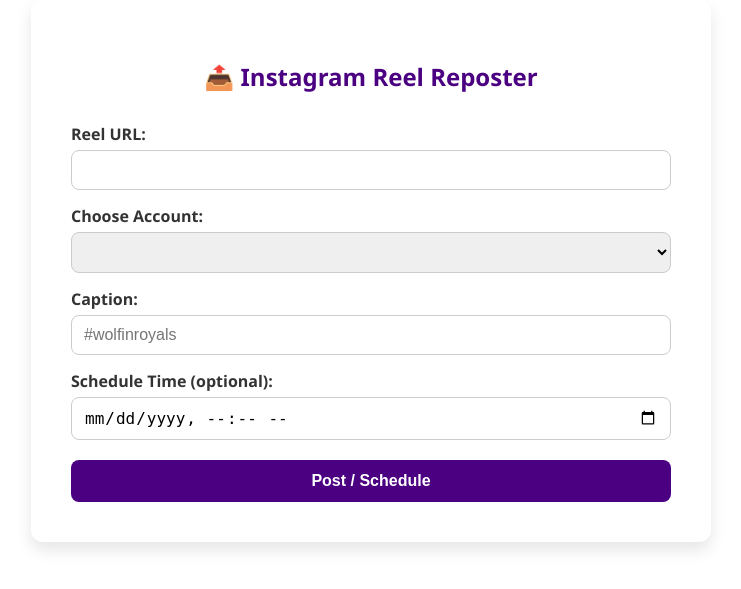
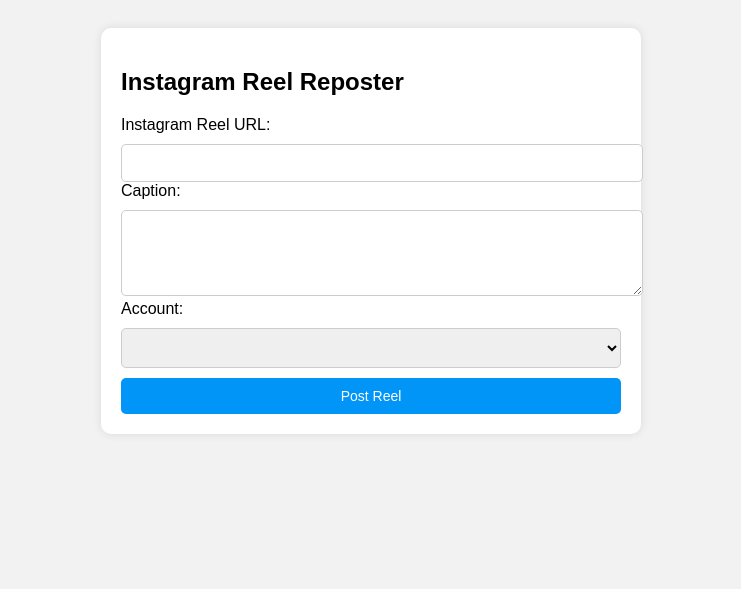
Before and after one commit to vanshjainas/automation, a Flask app: page / in a window 1280 px wide. Shown: the top 589 px of the page, without its empty margins (269-1010 px from the left). Run offline with Flask 3, Linux system fonts and the light colour scheme; lists and menus that the app fills with data are empty.

Commit message:
Update index.html

```diff
--- a/templates/index.html
+++ b/templates/index.html
@@ -2,118 +2,39 @@
 <html lang="en">
 <head>
     <meta charset="UTF-8">
-  <title>Instagram Reposter</title>
+    <title>Instagram Reel Reposter</title>
     <style>
-    body {
-      font-family: 'Segoe UI', Tahoma, Geneva, Verdana, sans-serif;
-      background-color: #f8f9fa;
-      color: #333;
-      padding: 40px;
-      max-width: 600px;
-      margin: auto;
-      border-radius: 12px;
-      box-shadow: 0 8px 16px rgba(0, 0, 0, 0.1);
-      background: #ffffff;
-    }
-
-    h2 {
-      text-align: center;
-      color: #4b0082;
-      margin-bottom: 30px;
-    }
-
-    label {
-      font-weight: 600;
-      display: block;
-      margin-bottom: 5px;
-      margin-top: 15px;
-    }
-
-    input[type="url"],
-    input[type="text"],
-    input[type="datetime-local"],
-    select {
-      width: 100%;
-      padding: 10px 12px;
-      font-size: 16px;
-      border: 1px solid #ccc;
-      border-radius: 8px;
-      box-sizing: border-box;
-      transition: border-color 0.3s;
-    }
-
-    input:focus,
-    select:focus {
-      border-color: #4b0082;
-      outline: none;
-    }
-
-    button {
-      margin-top: 20px;
-      width: 100%;
-      padding: 12px;
-      background-color: #4b0082;
-      color: white;
-      font-size: 16px;
-      font-weight: bold;
-      border: none;
-      border-radius: 8px;
-      cursor: pointer;
-      transition: background-color 0.3s;
-    }
-
-    button:hover {
-      background-color: #37006b;
-    }
-
-    .message {
-      padding: 10px;
-      margin-top: 20px;
-      border-radius: 6px;
-      font-weight: 600;
-    }
-
-    .message.success {
-      background-color: #d4edda;
-      color: #155724;
-      border: 1px solid #c3e6cb;
-    }
-
-    .message.error {
-      background-color: #f8d7da;
-      color: #721c24;
-      border: 1px solid #f5c6cb;
-    }
+        body { font-family: Arial, sans-serif; padding: 20px; background: #f2f2f2; }
+        .container { background: white; padding: 20px; max-width: 500px; margin: auto; border-radius: 10px; box-shadow: 0 0 10px rgba(0,0,0,0.1); }
+        input, textarea, select, button { width: 100%; margin-top: 10px; padding: 10px; font-size: 14px; border-radius: 5px; border: 1px solid #ccc; }
+        button { background: #0095f6; color: white; border: none; cursor: pointer; }
+        button:hover { background: #007cd1; }
+        .flash { padding: 10px; margin-top: 10px; background: #fff3cd; color: #856404; border: 1px solid #ffeeba; border-radius: 5px; }
     </style>
 </head>
 <body>
-  <h2>📤 Instagram Reel Reposter</h2>
+    <div class="container">
+        <h2>Instagram Reel Reposter</h2>
+        {% with messages = get_flashed_messages() %}
+          {% if messages %}
+            {% for msg in messages %}
+              <div class="flash">{{ msg }}</div>
+            {% endfor %}
+          {% endif %}
+        {% endwith %}
         <form method="POST">
-    <label>Reel URL:</label>
-    <input type="url" name="reel_url" required>
-
-    <label>Choose Account:</label>
+            <label>Instagram Reel URL:</label>
+            <input type="text" name="url" required>
+            <label>Caption:</label>
+            <textarea name="caption" rows="4" required></textarea>
+            <label>Account:</label>
             <select name="account" required>
                 {% for acc in accounts %}
                 <option value="{{ acc }}">{{ acc }}</option>
                 {% endfor %}
             </select>
-
-    <label>Caption:</label>
-    <input type="text" name="caption" placeholder="#wolfinroyals">
-
-    <label>Schedule Time (optional):</label>
-    <input type="datetime-local" name="post_time">
-
-    <button type="submit">Post / Schedule</button>
+            <button type="submit">Post Reel</button>
         </form>
-
-  {% with messages = get_flashed_messages(with_categories=true) %}
-    {% if messages %}
-      {% for category, message in messages %}
-        <div class="message {{ category }}">{{ message }}</div>
-      {% endfor %}
-    {% endif %}
-  {% endwith %}
+    </div>
 </body>
 </html>
```
Lines whose indentation alone changed are shown as unchanged.
